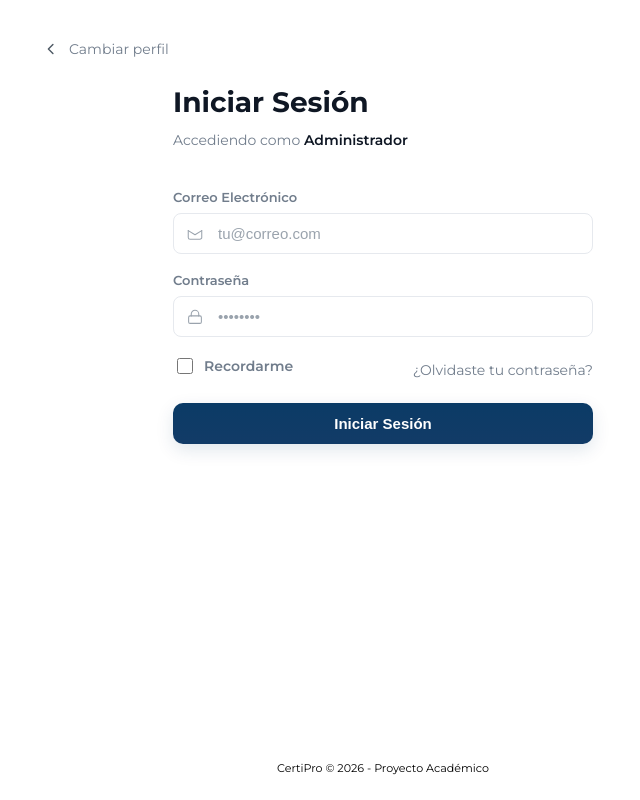
After one commit to jruano-espol/Certipro-Frontend, a Django app: page /login/ in a window 1280 px wide. The commit adds this page. Shown: the whole page, without its empty margins (257-897 px from the left). Run offline with Django 5.2, Linux system fonts and the light colour scheme.

Commit message:
login page

```diff
--- /dev/null
+++ b/frontend/static/frontend/login.css
@@ -0,0 +1,132 @@
+main {
+  width: 680px;
+}
+
+.login {
+  width: 420px;
+  margin: 0 auto;
+}
+
+/* back link */
+.back {
+  display: flex;
+  align-items: center;
+  gap: 8px;
+  color: var(--muted);
+  font-size: 14px;
+  text-decoration: none;
+  margin:  40px 0 30px 0;
+}
+.back svg {opacity: 0.9}
+
+/* title area */
+.title {
+  margin:  10px 0 40px 0;
+}
+.title h1 {
+  margin: 0;
+  font-size: 28px;
+  line-height: 1;
+  font-weight: 700;
+  color: var(--text);
+}
+.subtitle {
+  margin-top: 15px;
+  color: var(--muted);
+  font-size: 14px;
+}
+.subtitle b {color: var(--text); font-weight:600}
+
+/* container */
+.card {
+  width: 420px;
+  max-width: 100%;
+  padding: 32px 32px 28px;
+  border-radius: 12px;
+  background: linear-gradient(180deg, #fff 0%, #fff 100%);
+  box-shadow:  0 6px 20px rgba(9,30,66,0.08);
+  border: 1px solid transparent;
+}
+
+/* form */
+form {margin-top: 18px}
+.field {
+  margin-bottom: 18px;
+}
+label {
+  display: block;
+  font-size: 13px;
+  color: var(--muted);
+  margin-bottom: 8px;
+  font-weight: 600;
+}
+
+/* input with icon */
+.input {
+  display: flex;
+  align-items: center;
+  gap: 12px;
+  border: 1px solid var(--border);
+  background: var(--input-bg);
+  padding: 10px 12px;
+  border-radius: 8px;
+}
+.input svg {width: 18px;height:18px;flex:0 0 18px; color:var(--muted)}
+.input input {
+  border: 0;
+  outline: 0;
+  font-size: 15px;
+  color: var(--text);
+  width: 100%;
+  background: transparent;
+}
+.input input::placeholder {color:#9aa3ad}
+
+/* subtle hint under input (for password dots) */
+.hint {
+  margin-top: 6px;
+  font-size: 13px;
+  color: var(--muted);
+}
+
+/* horizontal row for checkbox + forgot link */
+.row {
+  display: flex;
+  align-items: center;
+  justify-content: space-between;
+  margin: 6px 0 18px;
+}
+.checkbox {
+  display: flex;
+  align-items: center;
+  gap: 8px;
+  color: var(--muted);
+  font-size: 14px;
+}
+.checkbox input {width: 16px;height:16px}
+
+.forgot {
+  color: var(--muted);
+  font-size: 14px;
+  text-decoration: none;
+}
+
+/* primary button */
+.btn {
+  width: 100%;
+  display: inline-block;
+  background: linear-gradient(180deg,var(--accent) 0%, var(--accent-2) 100%);
+  color: #fff;
+  border: 0;
+  padding: 12px 16px;
+  border-radius: 10px;
+  font-weight: 600;
+  font-size: 15px;
+  cursor: pointer;
+  box-shadow: 0 6px 0 rgba(11,59,102,0.06) inset, 0 6px 18px rgba(11,59,102,0.12);
+}
+
+@media (max-width: 440px) {
+  .card {padding: 20px}
+  .title h1 {font-size: 24px}
+}
--- a/frontend/static/frontend/style.css
+++ b/frontend/static/frontend/style.css
@@ -1,5 +1,16 @@
-html, body {
-  font-family: "Inter";
+:root{
+  --bg:#ffffff;
+  --muted:rgb(113, 125, 140);
+  --text:#0f1724;
+  --border:#e6e9ee;
+  --accent:#0b3b66;
+  --accent-2:#123b67;
+  --input-bg:#fff;
+  --radius:8px;
+}
+
+ html, body {
+  font-family: "Montserrat";
   margin: 0;
   padding: 0;
   height: 100%;
--- a/frontend/templates/frontend/base.html
+++ b/frontend/templates/frontend/base.html
@@ -5,9 +5,10 @@
         <meta charset="UTF-8" />
         <title>{% block title %}CertiPro{% endblock %}</title>
         <link rel="stylesheet" href="{% static 'frontend/style.css' %}">
+
         <link rel="preconnect" href="https://fonts.googleapis.com">
         <link rel="preconnect" href="https://fonts.gstatic.com" crossorigin>
-        <link href="https://fonts.googleapis.com/css2?family=Inter:ital,opsz,wght@0,14..32,100..900;1,14..32,100..900&display=swap" rel="stylesheet">
+        <link href="https://fonts.googleapis.com/css2?family=Montserrat:ital,wght@0,100..900;1,100..900&display=swap" rel="stylesheet">
     </head>
     <body>
         <main>
--- /dev/null
+++ b/frontend/templates/frontend/login.html
@@ -0,0 +1,53 @@
+{% extends "frontend/base.html" %}
+{% load static %}
+
+{% block content %}
+<link rel="stylesheet" href="{% static 'frontend/login.css' %}">
+<a class="back" href="{% url 'select_profile' %}" aria-label="Volver">
+  <!-- left arrow icon -->
+  <svg viewBox="0 0 20 20" fill="none" width="18" height="18" aria-hidden="true">
+    <path d="M11 15L6 10l5-5" stroke="#3b4854" stroke-width="1.6" stroke-linecap="round" stroke-linejoin="round"/>
+  </svg>
+  Cambiar perfil
+</a>
+
+<div class="login">
+    <div class="title">
+      <h1 id="login-heading">Iniciar Sesión</h1>
+      <div class="subtitle">Accediendo como <b>{{role}}</b></div>
+    </div>
+
+    <form>
+      <div class="field">
+        <label for="email">Correo Electrónico</label>
+        <div class="input" aria-hidden="false">
+          <!-- mail icon -->
+          <svg viewBox="0 0 24 24" fill="none" aria-hidden="true">
+            <path d="M3 7.5v9A2.5 2.5 0 0 0 5.5 19h13a2.5 2.5 0 0 0 2.5-2.5v-9" stroke="#9aa3ad" stroke-width="1.4" stroke-linecap="round" stroke-linejoin="round"/>
+            <path d="M21 7.5 12 13 3 7.5" stroke="#9aa3ad" stroke-width="1.4" stroke-linecap="round" stroke-linejoin="round"/>
+          </svg>
+          <input id="email" type="email" placeholder="tu@correo.com" value="" autocomplete="username" />
+        </div>
+      </div>
+
+      <div class="field">
+        <label for="password">Contraseña</label>
+        <div class="input">
+          <!-- lock icon -->
+          <svg viewBox="0 0 24 24" fill="none" aria-hidden="true">
+            <rect x="3.5" y="10.5" width="17" height="10" rx="2" ry="2" stroke="#9aa3ad" stroke-width="1.4" />
+            <path d="M7 10.5V8a5 5 0 0 1 10 0v2.5" stroke="#9aa3ad" stroke-width="1.4" stroke-linecap="round" stroke-linejoin="round"/>
+          </svg>
+          <input id="password" type="password" placeholder="••••••••" autocomplete="current-password" />
+        </div>
+      </div>
+
+      <div class="row" style="margin-top:6px;">
+        <label class="checkbox"><input type="checkbox" /> Recordarme</label>
+        <a class="forgot" href="#">¿Olvidaste tu contraseña?</a>
+      </div>
+
+      <button type="submit" class="btn">Iniciar Sesión</button>
+    </form>
+</div>
+{% endblock %}
--- a/frontend/urls.py
+++ b/frontend/urls.py
@@ -3,5 +3,6 @@ from django.urls import path
 from . import views
 
 urlpatterns = [
-    path("", views.landing_page),
+    path("", views.select_profile, name="select_profile"),
+    path("login/", views.login, name="login"),
 ]
--- a/frontend/views.py
+++ b/frontend/views.py
@@ -2,6 +2,16 @@ from django.shortcuts import render
 
 # Create your views here.
 
-def landing_page(request):
-    context = {}
-    return render(request, "frontend/select_profile.html", context)
+def select_profile(request):
+    return render(request, "frontend/select_profile.html", {})
+
+def login(request):
+    url_role = request.GET.get('role', 'admin').lower()
+    mapping = {
+        'admin': 'Administrador',
+        'supervisor': 'Supervisor',
+        'member': 'Miembro del equipo',
+    }
+    assert(url_role in mapping)
+    role = mapping.get(url_role, 'Administrador')
+    return render(request, "frontend/login.html", {'role': role})
```
Also changed, not shown: frontend/static/frontend/select_profile.css (+9 -6 lines), frontend/templates/frontend/select_profile.html (+27 -6 lines), frontend/static/frontend/svgs/admin.svg (added), frontend/static/frontend/svgs/member.svg (added), frontend/static/frontend/svgs/right-arrow.svg (renamed from frontend/static/frontend/right-arrow.svg), frontend/static/frontend/svgs/supervisor.svg (added).
